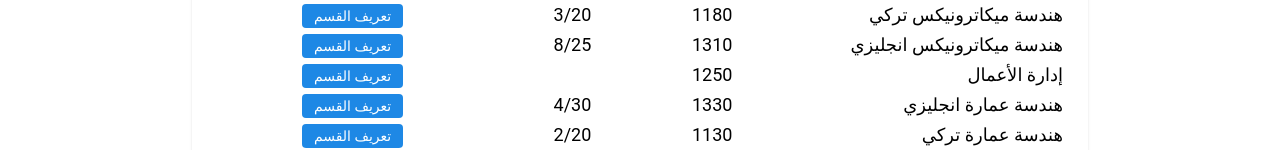
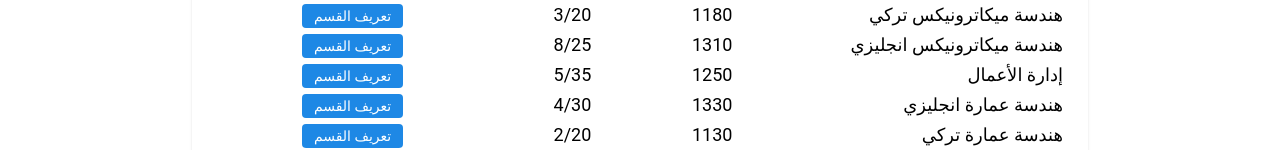
Before and after one commit to abduelmorsi/majors-marks-ytuasu, a React (Vite) app: page / in a window 1280 px wide. Shown: the part 616-766 px from the top of the page. Built offline with nearby package versions, Linux system fonts and the light colour scheme.

Commit message:
Update Data

```diff
--- a/src/components/Datatable.jsx
+++ b/src/components/Datatable.jsx
@@ -19,7 +19,7 @@ export default function MarksTable() {
         { id: 12, name: 'هندسة ميكانيكية', code: '1180', ثابت: '4/25' },
         { id: 13, name: 'هندسة ميكاترونيكس تركي', code: '1180', ثابت: '3/20' },
         { id: 14, name: 'هندسة ميكاترونيكس انجليزي', code: '1310', ثابت: '8/25' },
-        { id: 15, name: 'إدارة الأعمال', code: '1250', ثابت: '' },
+        { id: 15, name: 'إدارة الأعمال', code: '1250', ثابت: '5/35' },
         { id: 16, name: 'هندسة عمارة انجليزي', code: '1330', ثابت: '4/30' },
         { id: 17, name: 'هندسة عمارة تركي', code: '1130', ثابت: '2/20' },
         { id: 18, name: 'هندسة مدنية انجليزي', code: '1190', ثابت: '2' },
```
